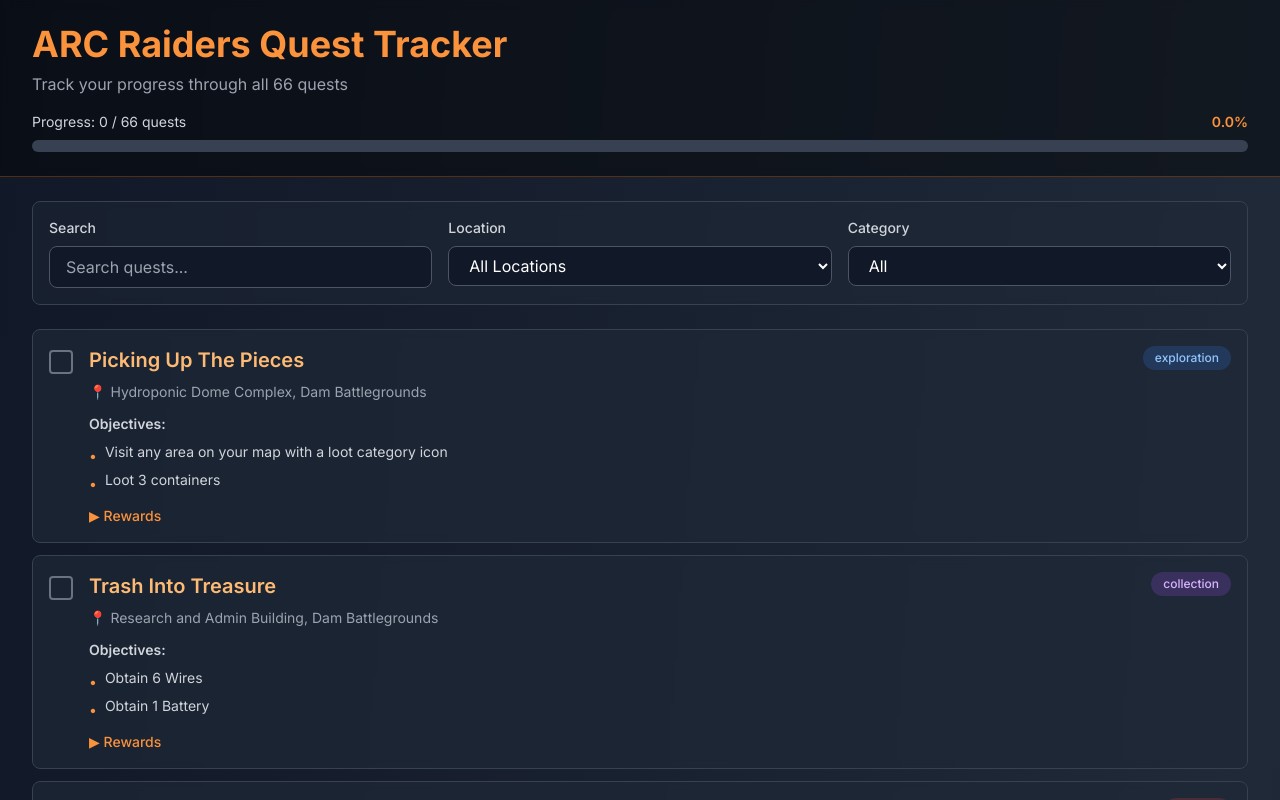
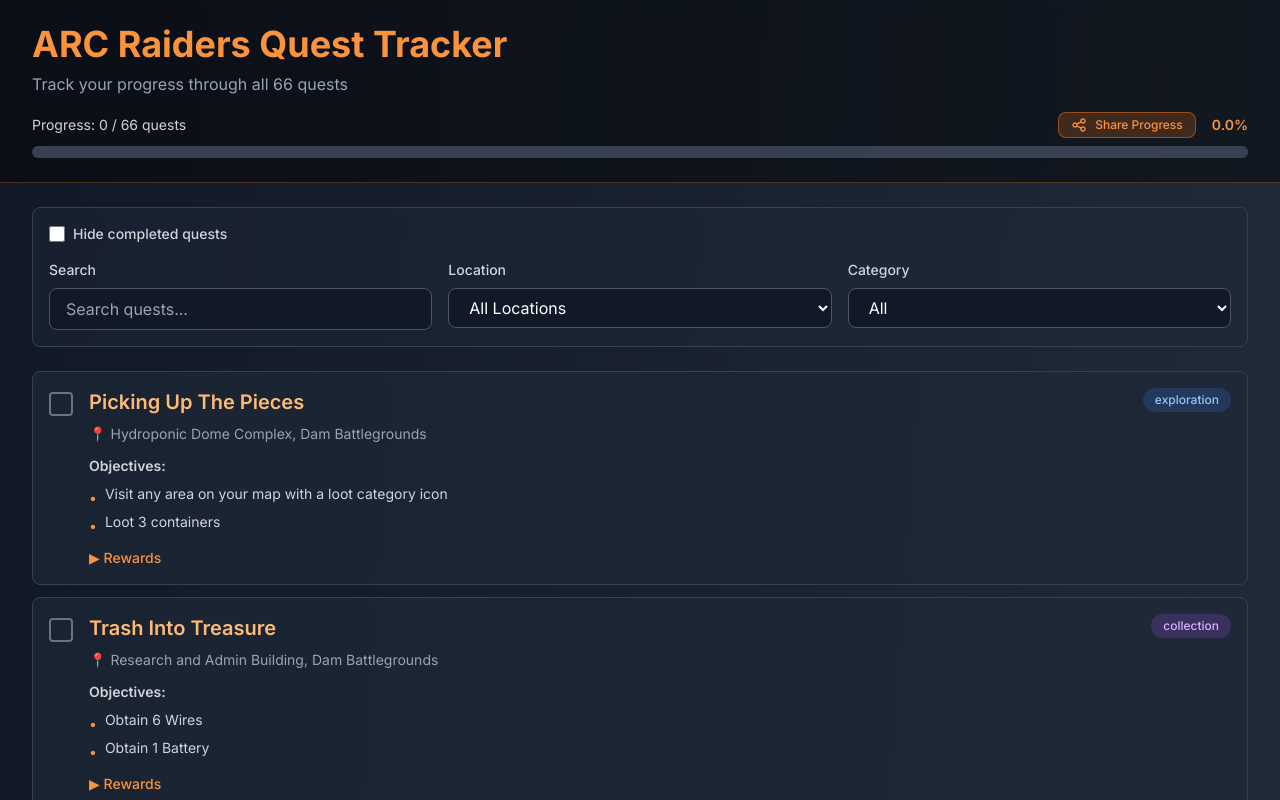
Before and after one commit to ctrlcmdshft/ArcQuest, a Next.js app: page / in a window 1280 px wide. Shown: the top 800 px of the page. Built offline with nearby package versions, Linux system fonts and the light colour scheme.

Commit message:
Add hide completed and share progress features - v1.5.0

```diff
--- a/app/page.tsx
+++ b/app/page.tsx
@@ -9,12 +9,28 @@
   const [selectedCategory, setSelectedCategory] = useState<string>('all');
   const [searchTerm, setSearchTerm] = useState('');
   const [showRewards, setShowRewards] = useState<{ [key: string]: boolean }>({});
+  const [hideCompleted, setHideCompleted] = useState<boolean>(false);
+  const [showCopyNotification, setShowCopyNotification] = useState<boolean>(false);
 
-  // Load completed quests from localStorage
+  // Load completed quests from URL or localStorage
   useEffect(() => {
-    const saved = localStorage.getItem('completedQuests');
-    if (saved) {
-      setCompletedQuests(new Set(JSON.parse(saved)));
+    const params = new URLSearchParams(window.location.search);
+    const sharedQuests = params.get('completed');
+
+    if (sharedQuests) {
+      // Load from URL parameter
+      try {
+        const questIds = sharedQuests.split(',').filter(id => id);
+        setCompletedQuests(new Set(questIds));
+      } catch (e) {
+        console.error('Failed to parse shared quests:', e);
+      }
+    } else {
+      // Load from localStorage
+      const saved = localStorage.getItem('completedQuests');
+      if (saved) {
+        setCompletedQuests(new Set(JSON.parse(saved)));
+      }
     }
   }, []);
 
@@ -42,6 +58,15 @@
     }));
   };
 
+  const copyShareLink = () => {
+    const questIds = Array.from(completedQuests).join(',');
+    const url = `${window.location.origin}${window.location.pathname}?completed=${questIds}`;
+    navigator.clipboard.writeText(url).then(() => {
+      setShowCopyNotification(true);
+      setTimeout(() => setShowCopyNotification(false), 2000);
+    });
+  };
+
   const allQuests = getAllQuests();
   const filteredQuests = allQuests.filter(quest => {
     const matchesLocation = selectedLocation === 'all' ||
@@ -52,8 +77,9 @@
     const matchesSearch = searchTerm === '' ||
       quest.name.toLowerCase().includes(searchTerm.toLowerCase()) ||
       quest.objectives.some(obj => obj.toLowerCase().includes(searchTerm.toLowerCase()));
+    const matchesCompletedFilter = !hideCompleted || !completedQuests.has(quest.id);
 
-    return matchesLocation && matchesCategory && matchesSearch;
+    return matchesLocation && matchesCategory && matchesSearch && matchesCompletedFilter;
   });
 
   const totalQuests = allQuests.length;
@@ -73,10 +99,24 @@
 
           {/* Progress Bar */}
           <div className="mt-4">
-            <div className="flex justify-between text-sm mb-2">
+            <div className="flex justify-between items-center text-sm mb-2">
               <span className="text-gray-300">Progress: {completedCount} / {totalQuests} quests</span>
-              <span className="text-orange-400 font-semibold">{progressPercentage.toFixed(1)}%</span>
+              <div className="flex items-center gap-4">
+                <button
+                  onClick={copyShareLink}
+                  className="px-3 py-1 bg-orange-500/20 hover:bg-orange-500/30 border border-orange-500/50 rounded-lg text-orange-400 text-xs font-medium transition-colors flex items-center gap-2"
+                >
+                  <svg className="w-4 h-4" fill="none" stroke="currentColor" viewBox="0 0 24 24">
+                    <path strokeLinecap="round" strokeLinejoin="round" strokeWidth={2} d="M8.684 13.342C8.886 12.938 9 12.482 9 12c0-.482-.114-.938-.316-1.342m0 2.684a3 3 0 110-2.684m0 2.684l6.632 3.316m-6.632-6l6.632-3.316m0 0a3 3 0 105.367-2.684 3 3 0 00-5.367 2.684zm0 9.316a3 3 0 105.368 2.684 3 3 0 00-5.368-2.684z" />
+                  </svg>
+                  Share Progress
+                </button>
+                <span className="text-orange-400 font-semibold">{progressPercentage.toFixed(1)}%</span>
+              </div>
             </div>
+            {showCopyNotification && (
+              <div className="text-xs text-green-400 text-right mb-1">✓ Link copied to clipboard!</div>
+            )}
             <div className="w-full bg-gray-700 rounded-full h-3 overflow-hidden">
               <div
                 className="bg-gradient-to-r from-orange-500 to-orange-400 h-3 transition-all duration-500 ease-out"
@@ -90,6 +130,17 @@
       {/* Filters */}
       <div className="max-w-7xl mx-auto px-4 sm:px-6 lg:px-8 py-6">
         <div className="bg-gray-800/50 backdrop-blur-sm rounded-lg p-4 border border-gray-700">
+          <div className="flex items-center justify-between mb-4">
+            <label className="flex items-center space-x-2 cursor-pointer">
+              <input
+                type="checkbox"
+                checked={hideCompleted}
+                onChange={(e) => setHideCompleted(e.target.checked)}
+                className="w-4 h-4 text-orange-500 bg-gray-900 border-gray-600 rounded focus:ring-orange-500 focus:ring-2"
+              />
+              <span className="text-sm font-medium text-gray-300">Hide completed quests</span>
+            </label>
+          </div>
           <div className="grid grid-cols-1 md:grid-cols-3 gap-4">
             {/* Search */}
             <div>
@@ -289,9 +340,9 @@
       {/* Footer */}
       <footer className="bg-black/40 border-t border-gray-700 py-6 mt-12">
         <div className="max-w-7xl mx-auto px-4 sm:px-6 lg:px-8 text-center text-gray-400 text-sm">
-          <p>ARC Raiders Quest Tracker v1.4.1 • {totalQuests} Total Quests</p>
+          <p>ARC Raiders Quest Tracker v1.5.0 • {totalQuests} Total Quests</p>
           <p className="mt-2">Data sources: <a href="https://arcraiders.wiki/wiki/Quests" className="text-orange-400 hover:text-orange-300" target="_blank" rel="noopener noreferrer">ARC Raiders Wiki</a> • <a href="https://patchcrazy.co.uk/all-arc-raiders-quest-list-rewards-objectives-and-locations/" className="text-orange-400 hover:text-orange-300 ml-2" target="_blank" rel="noopener noreferrer">PatchCrazy.co.uk</a></p>
-          <p className="mt-1 text-gray-500 text-xs">Last updated: November 29, 2025</p>
+          <p className="mt-1 text-gray-500 text-xs">Last updated: November 30, 2025</p>
         </div>
       </footer>
     </div>
```
